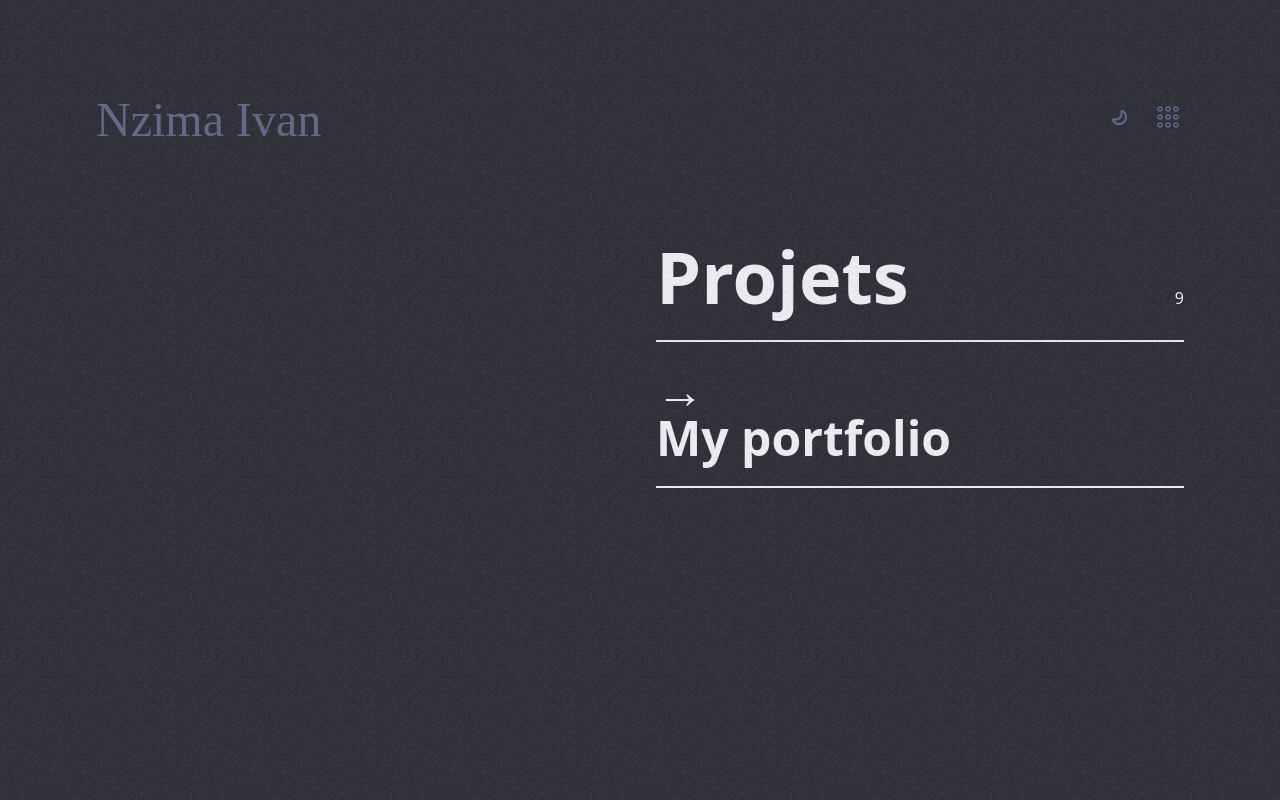
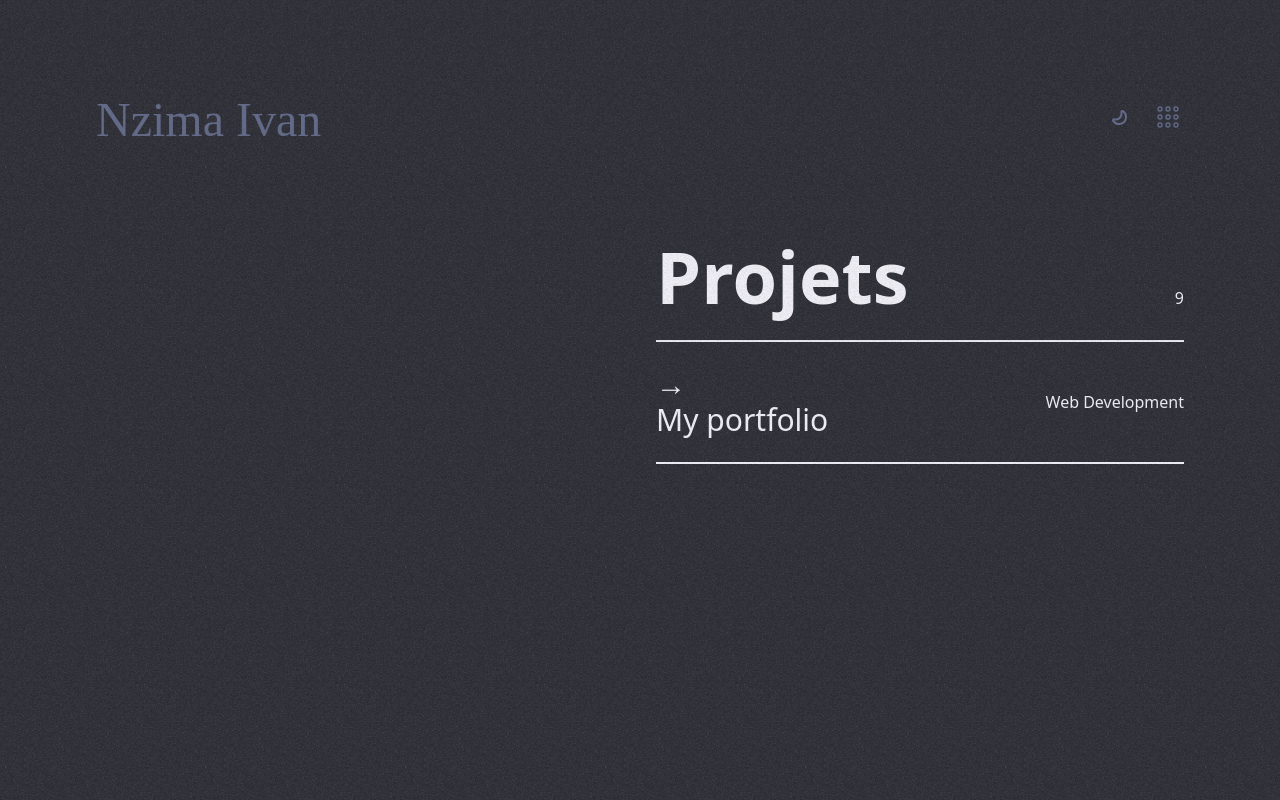
Before and after one commit to IvanFranck/portfolio-v2, a Nuxt app: page /projects in a window 1280 px wide. Built offline with nearby package versions, Linux system fonts and the light colour scheme; a web font is replaced by a local one.

Commit message:
wip, projetcs page

```diff
--- a/assets/css/tailwind.css
+++ b/assets/css/tailwind.css
@@ -35,6 +35,11 @@
     .heading-h2 {
         @apply text-2xl lg:text-5xl md:text-4xl font-extrabold;
     }
+
+    .heading-h3 {
+        @apply text-xl lg:text-3xl md:text-2xl font-medium;
+    }
+
     .icons-style {
         @apply stroke-primary dark:stroke-primary-foreground;
         opacity: 1;
--- a/pages/projects/index.vue
+++ b/pages/projects/index.vue
@@ -15,14 +15,17 @@
                         <hr class="stroke w-full mt-7">
                     </div>
                     <ul class="flex flex-col list-none">
-                        <li class="">
+                        <li>
                             <NuxtLink to="/projects/1">
                                 <div class="project-row" @mouseenter="handleProjectRowMouseEnter" @mouseleave="handleProjectRowMouseLeave">
                                     <div class="project-row__left">
                                         <div class="project-row__left__arrow-wrapper">
-                                            <div class="project-row__left__arrow heading-h2">→</div>
+                                            <div class="project-row__left__arrow heading-h3">→</div>
                                         </div>
-                                        <h2 class="project-row__title heading-h2">My portfolio</h2>
+                                        <h2 class="project-row__title heading-h3">My portfolio</h2>
+                                    </div>
+                                    <div class="project-row__right">
+                                        <p class="project-row__category">Web Development</p>
                                     </div>
                                 </div>
                             </NuxtLink>
@@ -42,13 +45,19 @@ function handleProjectRowMouseEnter(event: MouseEvent) {
     const target = event.currentTarget as HTMLElement;
     if (!target) return;
     const arrow = target.getElementsByClassName('project-row__left__arrow')[0];
-    gsap.to(arrow, {x: 0, duration: 0.3})
+    const title = target.getElementsByClassName('project-row__title')[0];
+    if (!arrow || !title) return;
+    gsap.to(arrow, {x: 0, duration: 0.4, ease: "sine.inOut"});
+    gsap.to(title, {x: 30, duration: 0.3});
 }
 function handleProjectRowMouseLeave(event: MouseEvent) {
     const target = event.currentTarget as HTMLElement;
     if (!target) return;
     const arrow = target.getElementsByClassName('project-row__left__arrow')[0];
-    gsap.to(arrow, {x: '-100%', duration: 0.3})
+    const title = target.getElementsByClassName('project-row__title')[0];
+    if (!arrow || !title) return;
+    gsap.to(arrow, {x: '-100%', duration: 0.3});
+    gsap.to(title, {x: 0, duration: 0.3});
 }
 
 
@@ -71,8 +80,16 @@ function handleProjectRowMouseLeave(event: MouseEvent) {
     }
 
     &__title {
+        @apply text-ellipsis text-nowrap overflow-hidden mr-6;
     }
 
+    &__right {
+        @apply w-full text-right ;
+    }
+
+    &__category {
+        @apply text-ellipsis text-nowrap overflow-hidden;
+    }
 
 }
 </style>
```
